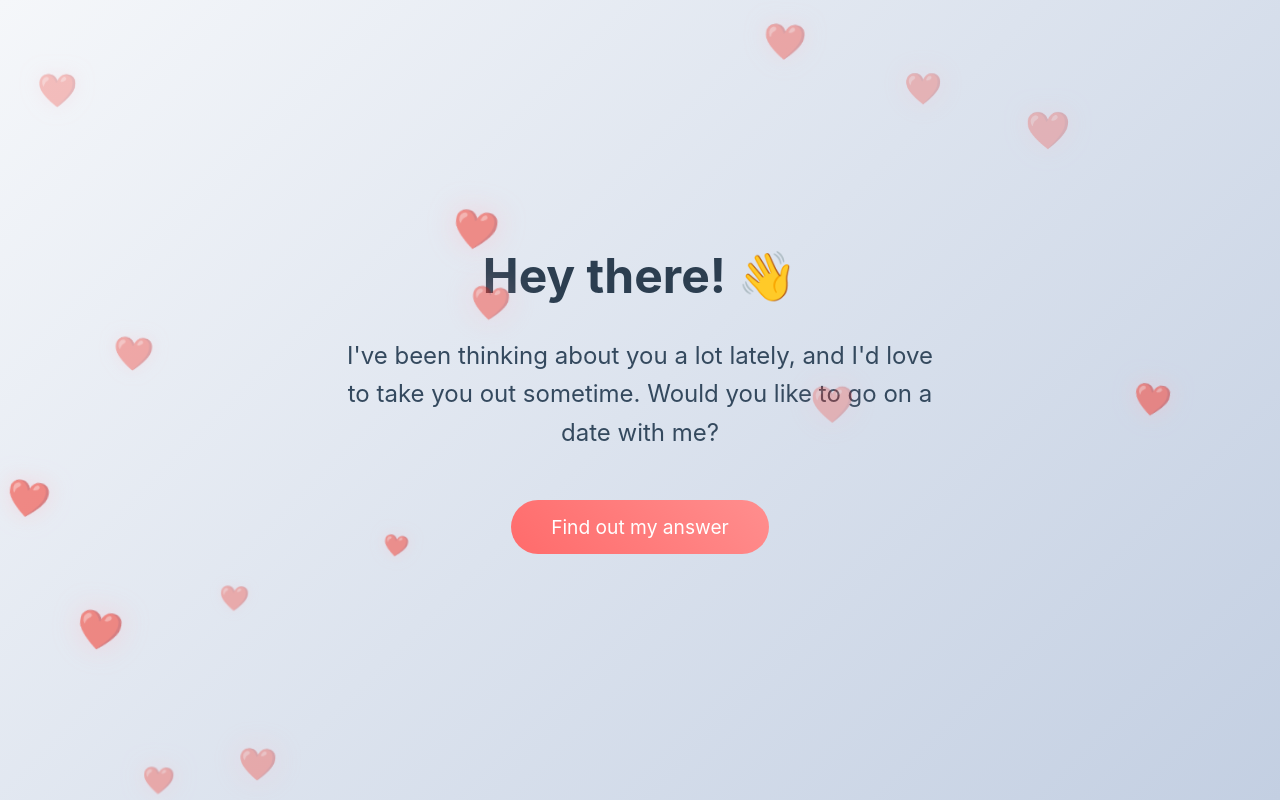
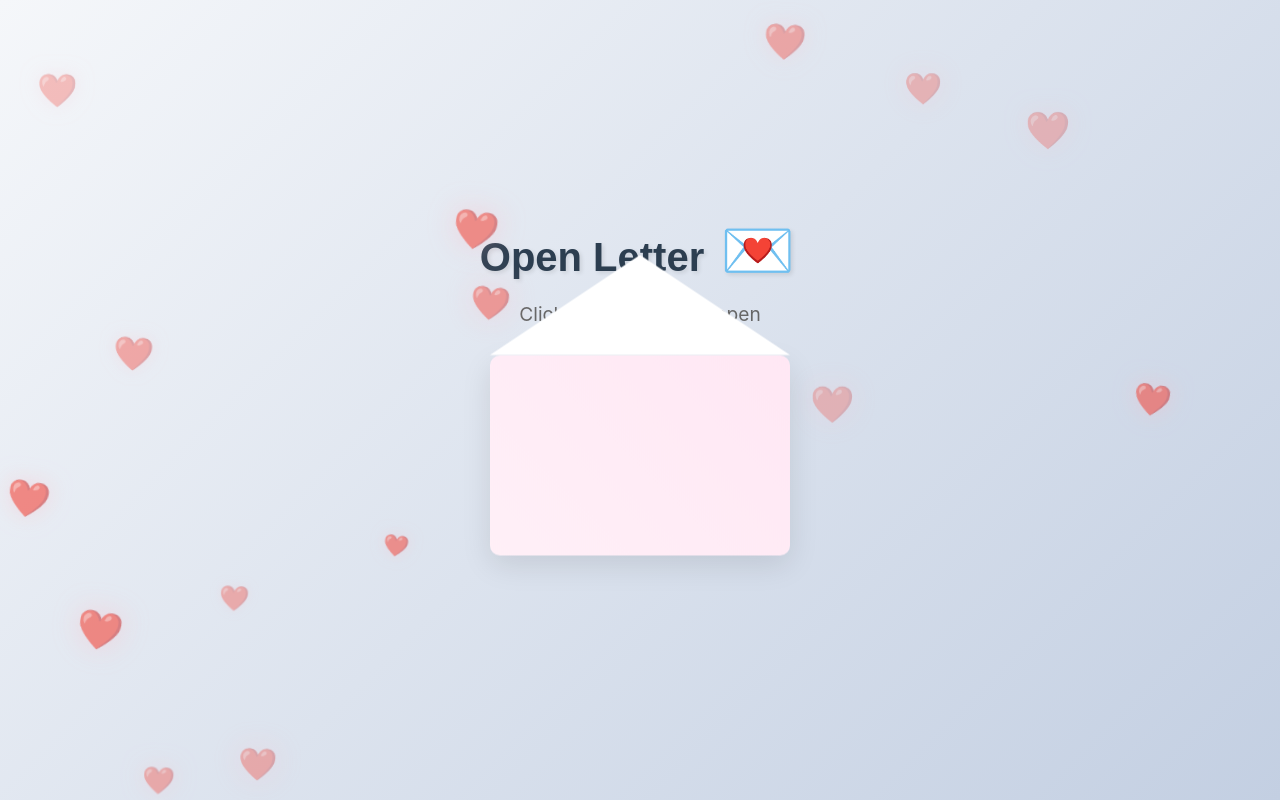
Before and after one commit to EironDavid/ask-out-website, a React (Create React App) app: page / in a window 1280 px wide. Built offline with nearby package versions, Linux system fonts and the light colour scheme.

Commit message:
Update title and create envelope-themed home page

```diff
--- a/public/index.html
+++ b/public/index.html
@@ -5,7 +5,7 @@
     <meta name="viewport" content="width=device-width, initial-scale=1" />
     <meta name="theme-color" content="#000000" />
     <meta name="description" content="A special website to ask someone out" />
-    <title>Will You Go Out With Me? 💝</title>
+    <title>Open Letter 💌</title>
   </head>
   <body>
     <noscript>You need to enable JavaScript to run this app.</noscript>
--- a/src/pages/HomePage.js
+++ b/src/pages/HomePage.js
@@ -1,4 +1,4 @@
-import React from 'react';
+import React, { useState } from 'react';
 import { useNavigate } from 'react-router-dom';
 import styled, { keyframes } from 'styled-components';
 
@@ -13,6 +13,18 @@ const fadeIn = keyframes`
   }
 `;
 
+const float = keyframes`
+  0% {
+    transform: translateY(0px);
+  }
+  50% {
+    transform: translateY(-10px);
+  }
+  100% {
+    transform: translateY(0px);
+  }
+`;
+
 const Container = styled.div`
   display: flex;
   flex-direction: column;
@@ -21,54 +33,102 @@ const Container = styled.div`
   min-height: 100vh;
   padding: 20px;
   text-align: center;
+  background: linear-gradient(135deg, #f5f7fa 0%, #c3cfe2 100%);
+`;
+
+const Envelope = styled.div`
+  width: 300px;
+  height: 200px;
+  background: #fff;
+  border-radius: 10px;
+  position: relative;
+  box-shadow: 0 10px 30px rgba(0, 0, 0, 0.1);
+  cursor: pointer;
+  transition: all 0.3s ease;
+  animation: ${float} 3s ease-in-out infinite;
+  margin-bottom: 30px;
+
+  &:hover {
+    transform: scale(1.05);
+    box-shadow: 0 15px 40px rgba(0, 0, 0, 0.2);
+  }
+
+  &::before {
+    content: '';
+    position: absolute;
+    top: 0;
+    left: 0;
+    right: 0;
+    bottom: 0;
+    background: linear-gradient(45deg, #ff69b4, #ff1493);
+    border-radius: 10px;
+    opacity: 0.1;
+    transition: opacity 0.3s ease;
+  }
+
+  &:hover::before {
+    opacity: 0.2;
+  }
+`;
+
+const EnvelopeFlap = styled.div`
+  position: absolute;
+  top: -100px;
+  left: 0;
+  right: 0;
+  height: 100px;
+  background: #fff;
+  clip-path: polygon(0 100%, 50% 0, 100% 100%);
+  transform-origin: top;
+  transition: transform 0.3s ease;
+  box-shadow: 0 -5px 15px rgba(0, 0, 0, 0.1);
+
+  ${Envelope}:hover & {
+    transform: rotateX(180deg);
+  }
 `;
 
 const Title = styled.h1`
-  font-size: 3rem;
+  font-size: 2.5rem;
   color: #2c3e50;
-  margin-bottom: 2rem;
+  margin-bottom: 1rem;
   animation: ${fadeIn} 1s ease-out;
+  text-shadow: 2px 2px 4px rgba(0, 0, 0, 0.1);
+  font-family: 'Arial', sans-serif;
 `;
 
-const Message = styled.p`
-  font-size: 1.5rem;
-  color: #34495e;
-  margin-bottom: 3rem;
-  max-width: 600px;
-  line-height: 1.6;
+const Subtitle = styled.p`
+  font-size: 1.2rem;
+  color: #666;
+  margin-bottom: 2rem;
   animation: ${fadeIn} 1s ease-out 0.3s backwards;
 `;
 
-const Button = styled.button`
-  padding: 15px 40px;
-  font-size: 1.2rem;
-  background: linear-gradient(45deg, #ff6b6b, #ff8e8e);
-  color: white;
-  border: none;
-  border-radius: 30px;
-  cursor: pointer;
-  transition: transform 0.3s ease, box-shadow 0.3s ease;
-  animation: ${fadeIn} 1s ease-out 0.6s backwards;
-
-  &:hover {
-    transform: translateY(-3px);
-    box-shadow: 0 5px 15px rgba(255, 107, 107, 0.4);
-  }
+const Heart = styled.span`
+  color: #ff69b4;
+  font-size: 1.5em;
+  margin: 0 5px;
+  animation: ${float} 2s ease-in-out infinite;
 `;
 
 const HomePage = () => {
   const navigate = useNavigate();
+  const [isOpening, setIsOpening] = useState(false);
+
+  const handleEnvelopeClick = () => {
+    setIsOpening(true);
+    setTimeout(() => {
+      navigate('/response');
+    }, 1000);
+  };
 
   return (
     <Container>
-      <Title>Hey there! 👋</Title>
-      <Message>
-        I've been thinking about you a lot lately, and I'd love to take you out sometime.
-        Would you like to go on a date with me?
-      </Message>
-      <Button onClick={() => navigate('/response')}>
-        Find out my answer
-      </Button>
+      <Title>Open Letter <Heart>💌</Heart></Title>
+      <Subtitle>Click the envelope to open</Subtitle>
+      <Envelope onClick={handleEnvelopeClick}>
+        <EnvelopeFlap />
+      </Envelope>
     </Container>
   );
 };
--- a/src/pages/ResponsePage.js
+++ b/src/pages/ResponsePage.js
@@ -1,4 +1,4 @@
-import React, { useState, useRef } from 'react';
+import React, { useState } from 'react';
 import { useNavigate } from 'react-router-dom';
 import styled, { keyframes } from 'styled-components';
 import BackButton from '../components/BackButton';
@@ -7,9 +7,11 @@ import Confetti from '../components/Confetti';
 const fadeIn = keyframes`
   from {
     opacity: 0;
+    transform: translateY(20px);
   }
   to {
     opacity: 1;
+    transform: translateY(0);
   }
 `;
 
@@ -18,50 +20,67 @@ const Container = styled.div`
   flex-direction: column;
   align-items: center;
   justify-content: center;
-  height: 100vh;
+  min-height: 100vh;
   padding: 20px;
   text-align: center;
   position: relative;
   overflow: hidden;
+  background: linear-gradient(135deg, #f5f7fa 0%, #c3cfe2 100%);
 `;
 
 const Question = styled.h2`
-  font-size: 2.5rem;
+  font-size: 3rem;
   color: #2c3e50;
   margin-bottom: 3rem;
   animation: ${fadeIn} 1s ease-out;
+  text-shadow: 2px 2px 4px rgba(0, 0, 0, 0.1);
+  font-family: 'Arial', sans-serif;
 `;
 
 const ButtonContainer = styled.div`
   display: flex;
-  gap: 20px;
+  gap: 30px;
   justify-content: center;
   align-items: center;
   animation: ${fadeIn} 1s ease-out 0.3s backwards;
+  margin-top: 20px;
 `;
 
 const Button = styled.button`
-  padding: 15px 40px;
-  font-size: 1.2rem;
+  padding: 18px 45px;
+  font-size: 1.3rem;
   color: white;
   border: none;
-  border-radius: 30px;
+  border-radius: 50px;
   cursor: pointer;
-  transition: transform 0.3s ease, box-shadow 0.3s ease;
+  transition: all 0.3s ease;
   transform: ${props => props.isNo ? `scale(${props.scale})` : 'scale(1)'};
+  font-weight: bold;
+  letter-spacing: 1px;
+  text-transform: uppercase;
 
   &:hover {
     transform: ${props => props.isNo ? `scale(${props.scale + 0.1})` : 'scale(1.1)'};
-    box-shadow: 0 5px 15px rgba(0, 0, 0, 0.2);
+    box-shadow: 0 8px 20px rgba(0, 0, 0, 0.2);
+  }
+
+  &:active {
+    transform: scale(0.95);
   }
 `;
 
 const YesButton = styled(Button)`
   background: linear-gradient(45deg, #2ecc71, #27ae60);
+  &:hover {
+    background: linear-gradient(45deg, #27ae60, #2ecc71);
+  }
 `;
 
 const NoButton = styled(Button)`
   background: linear-gradient(45deg, #e74c3c, #c0392b);
+  &:hover {
+    background: linear-gradient(45deg, #c0392b, #e74c3c);
+  }
 `;
 
 const getSadEmoji = (scale) => {
```
